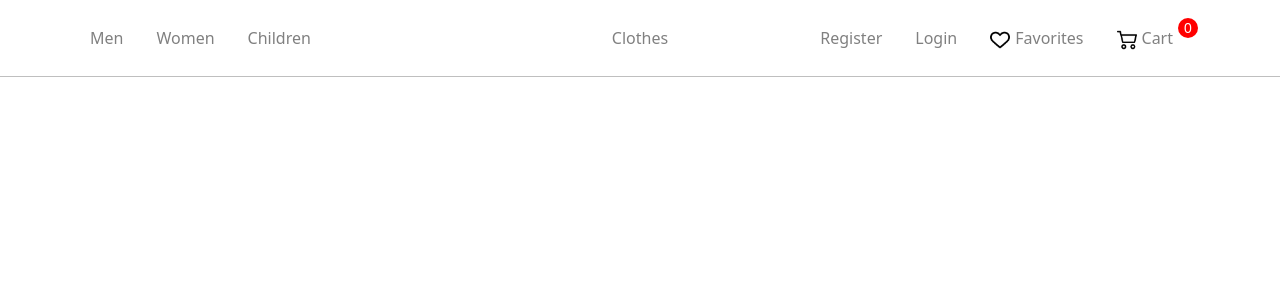
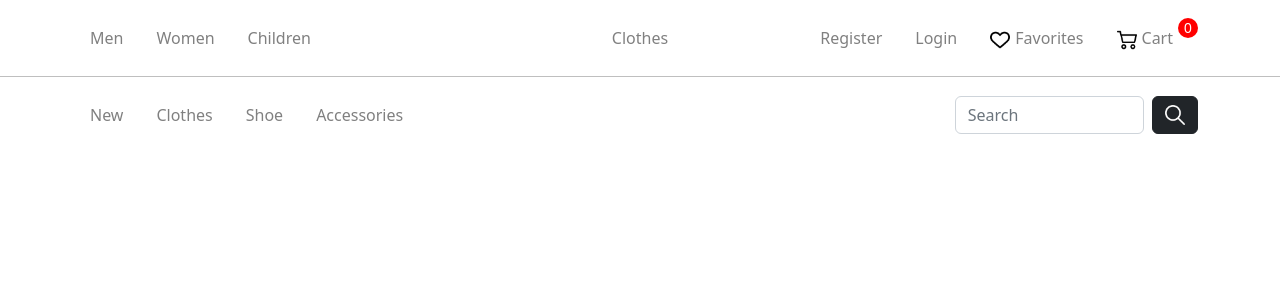
Before and after one commit to Matvey1109/Online_clothing_store_Django, a Django app: page /cart/ in a window 1280 px wide. Shown: the top 300 px of the page. Run offline with Django 4.2, Linux system fonts and the light colour scheme.

Commit message:
Added second navbar

```diff
--- a/store/static/store/css/main.css
+++ b/store/static/store/css/main.css
@@ -34,6 +34,34 @@
     float: right;
 }
 
+.btn-outline-success {
+    background-color: black;
+    color: white;
+    transition: background-color 0.2s ease-in-out;
+}
+
+.btn-outline-success:hover{
+    background-color: gray;
+}
+
+.btn-outline-success:active{
+    background-color: gray;
+}
+
+.btn-dark {
+    padding-top: 2px;
+}
+
+.navbar .btn-dark img {
+    height: 20px;
+    width: 20px;
+    vertical-align: middle;
+}
+
+.form-control .search-input .me-2{
+    font-family: Arial , sans-serif;
+}
+
 hr {
     margin: 0;
     color: black;
--- a/store/templates/store/layout.html
+++ b/store/templates/store/layout.html
@@ -55,6 +55,28 @@
     </nav>
     <hr>
 
+    <nav class="navbar navbar-expand-sm navbar-dark sec-nav">
+    <div class="container justify-content-center">
+        <ul class="nav navbar-nav w-100 flex-nowrap">
+            <li class="nav-item active">
+                <a class="nav-link lk" href="#">New</a>
+            </li>
+            <li class="nav-item">
+                <a class="nav-link lk" href="#">Clothes</a>
+            </li>
+            <li class="nav-item">
+                <a class="nav-link lk" href="#">Shoe</a>
+            </li>
+            <li class="nav-item">
+                <a class="nav-link lk" href="#">Accessories</a>
+            </li>
+        </ul>
+        <form class="d-flex" role="search">
+        <input class="form-control search-input me-2" type="search" placeholder="Search" aria-label="Search">
+        <button type="button" class="btn btn-dark"><img src="../../static/store/img/loupe.png" alt="Loupe Icon"></button>
+        </form>
+    </div>
+    </nav>
 
     {% block content %}
     {% endblock %}
```
Also changed, not shown: store/static/store/img/loupe.png (added).
